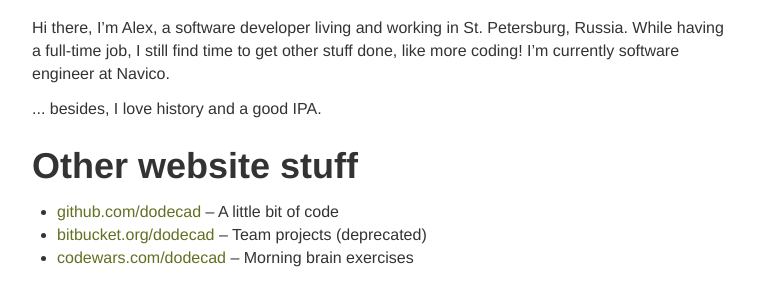
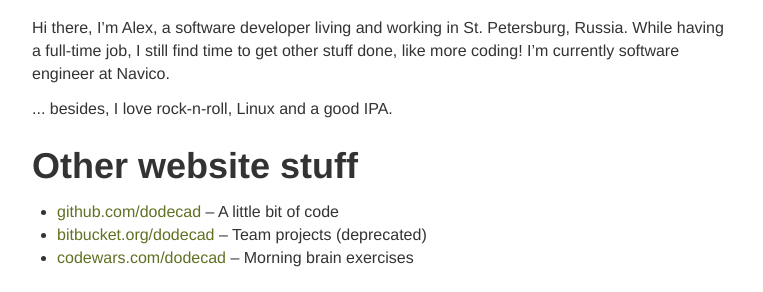
Before and after one commit to sashasyedin/twelfthlane.net, a Jekyll site: the page built from about.md, in a window 1280 px wide. Shown: the part 188-480 px from the top of the page, without its empty margins (258-1021 px from the left). Built offline with Jekyll 4.4.1, drawn with Linux system fonts in a browser that asks for light colours.

Commit message:
About page completed (#5)
* Text amendment

* Text amendment

```diff
--- a/about.md
+++ b/about.md
@@ -11,7 +11,7 @@ title: About Alexander Ivanov
 		I’m currently software engineer at Navico.
 	</p>
 	<p>
-		... besides, I love history and a good IPA.
+		... besides, I love rock-n-roll, Linux and a good IPA.
 	</p>
 </div>
 
```
